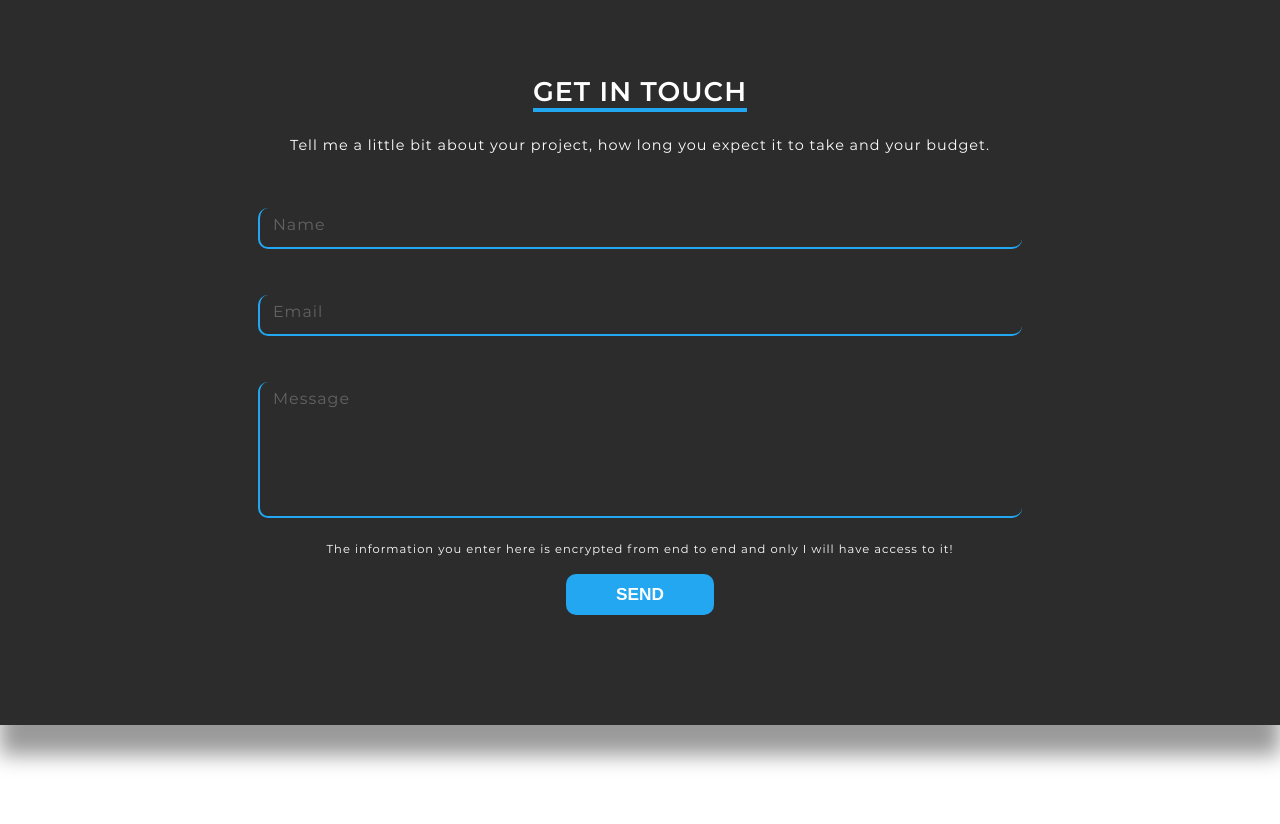
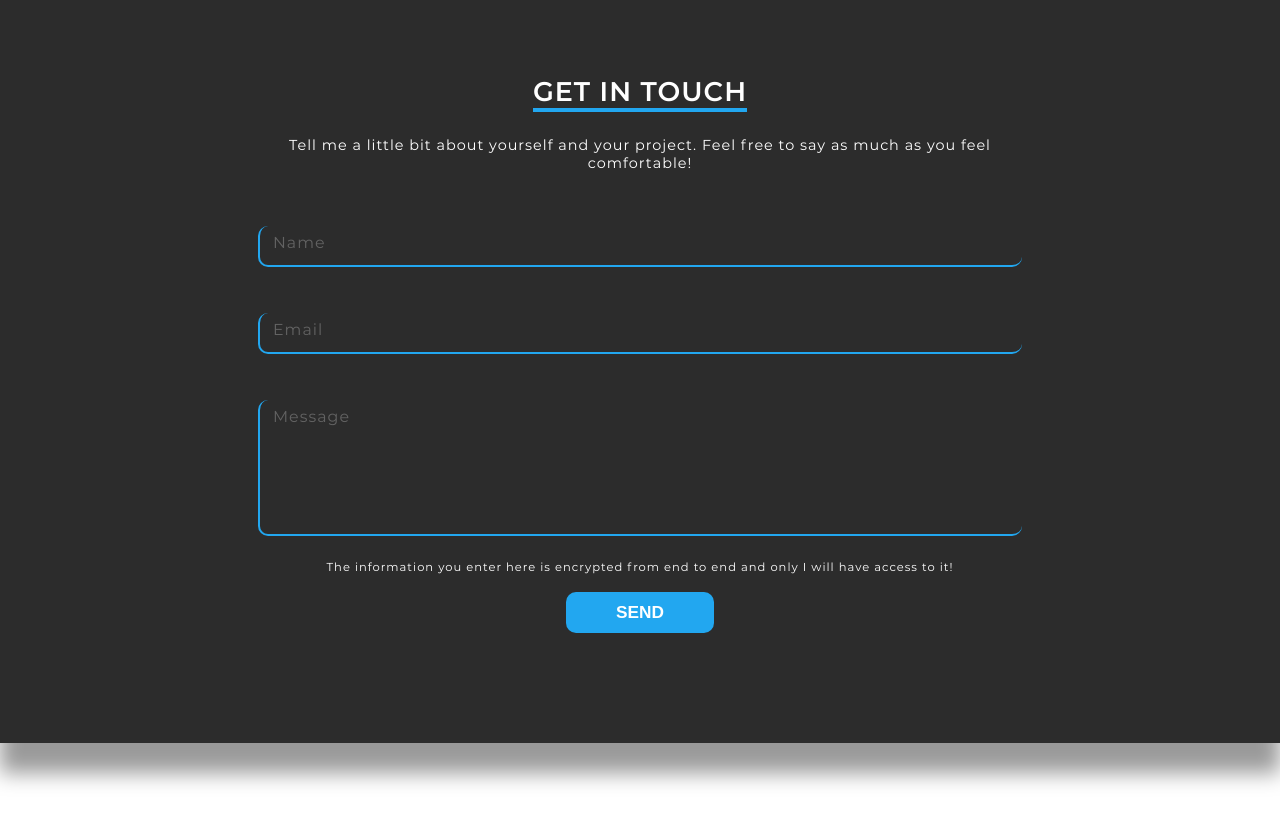
Before and after one commit to rwmb/rwmb, an Angular app: page / in a window 1280 px wide. Shown: the part 2060-2884 px from the top of the page. Built offline with nearby package versions, Linux system fonts and the light colour scheme.

Commit message:
align components

```diff
--- a/angular.json
+++ b/angular.json
@@ -17,7 +17,7 @@
         "build": {
           "builder": "@angular-devkit/build-angular:browser",
           "options": {
-            "outputPath": "dist/dotachieve-refactoring",
+            "outputPath": "public",
             "index": "src/index.html",
             "main": "src/main.ts",
             "polyfills": "src/polyfills.ts",
--- a/src/app/app.component.ts
+++ b/src/app/app.component.ts
@@ -44,14 +44,14 @@ export class AppComponent implements AfterViewInit {
       this.isLoading = false;
       gsap.to(this.loading.container.nativeElement, { duration: 0.5, x: '-100%'}).play();
       this.pageCtrlService.screenLoad.next(true);
-    }, 500);
+    }, 1500);
   }
 
   setupComponentSection(event?: any) {
     this.pageCtrlService.setPageSection('home', this.homeSection.container, 0);
     this.pageCtrlService.setPageSection('about', this.aboutSection.container, -30);
     this.pageCtrlService.setPageSection('services', this.servicesSection.container, -30);
-    this.pageCtrlService.setPageSection('contact', this.contactSection.container, -10);
+    this.pageCtrlService.setPageSection('contact', this.contactSection.container, -30);
   }
 
   _window(): any {
--- a/src/app/contact/contact.component.html
+++ b/src/app/contact/contact.component.html
@@ -2,7 +2,7 @@
   <h2 class="contact-header">{{title}}</h2>
   <app-plocket #plocket class="plocket"></app-plocket>
   <div class="contact-message" #contactMessage>
-      <p>Tell me a little bit about your project, how long you expect it to take and your budget.</p>
+      <p>Tell me a little bit about yourself and your project. Feel free to say as much as you feel comfortable!</p>
       <form
       class="form-contact"
       (ngSubmit)="onSubmit()" #form="ngForm">
```
Also changed, not shown: 1 other file (tests, documents, lock files or other folders).
